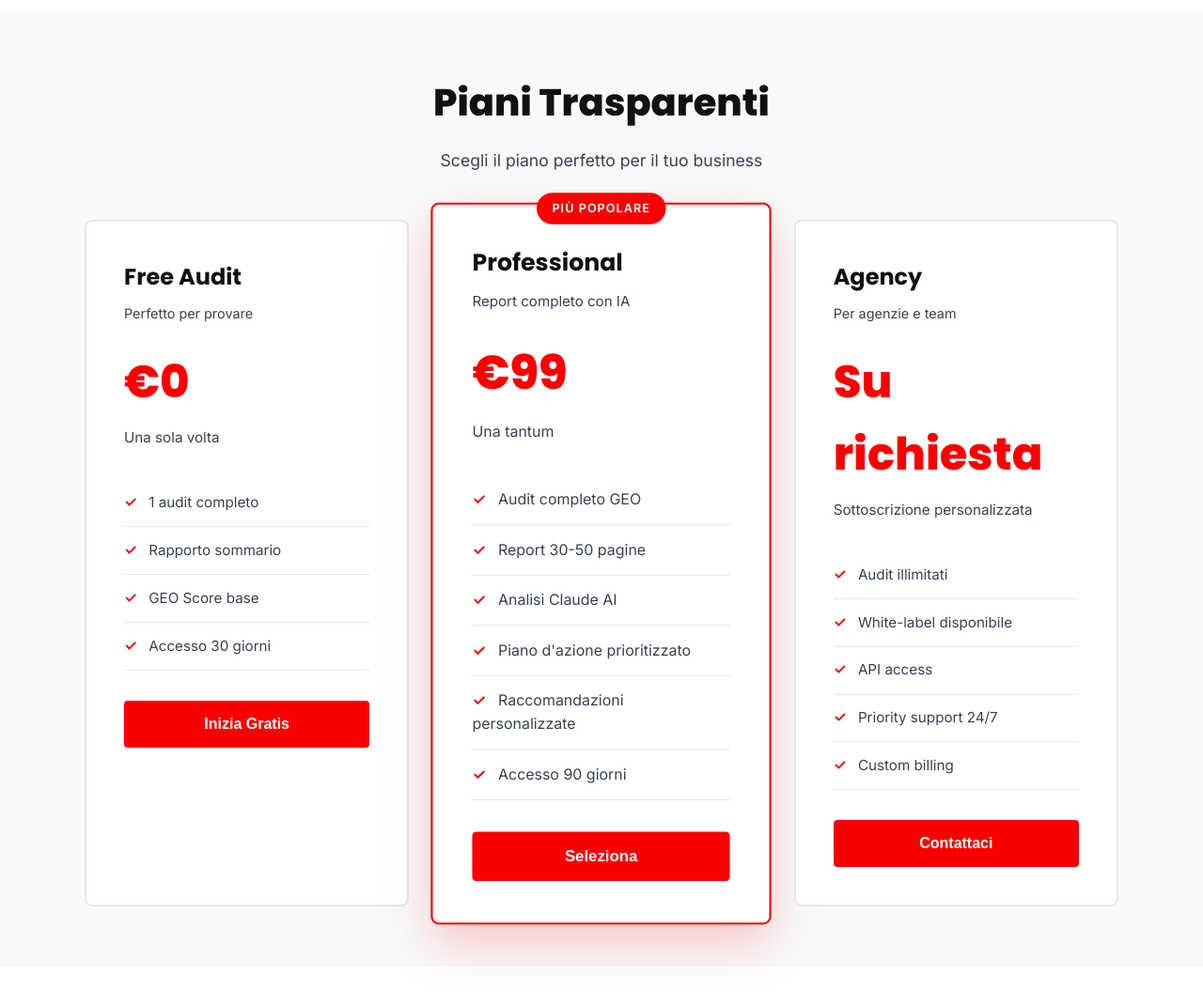
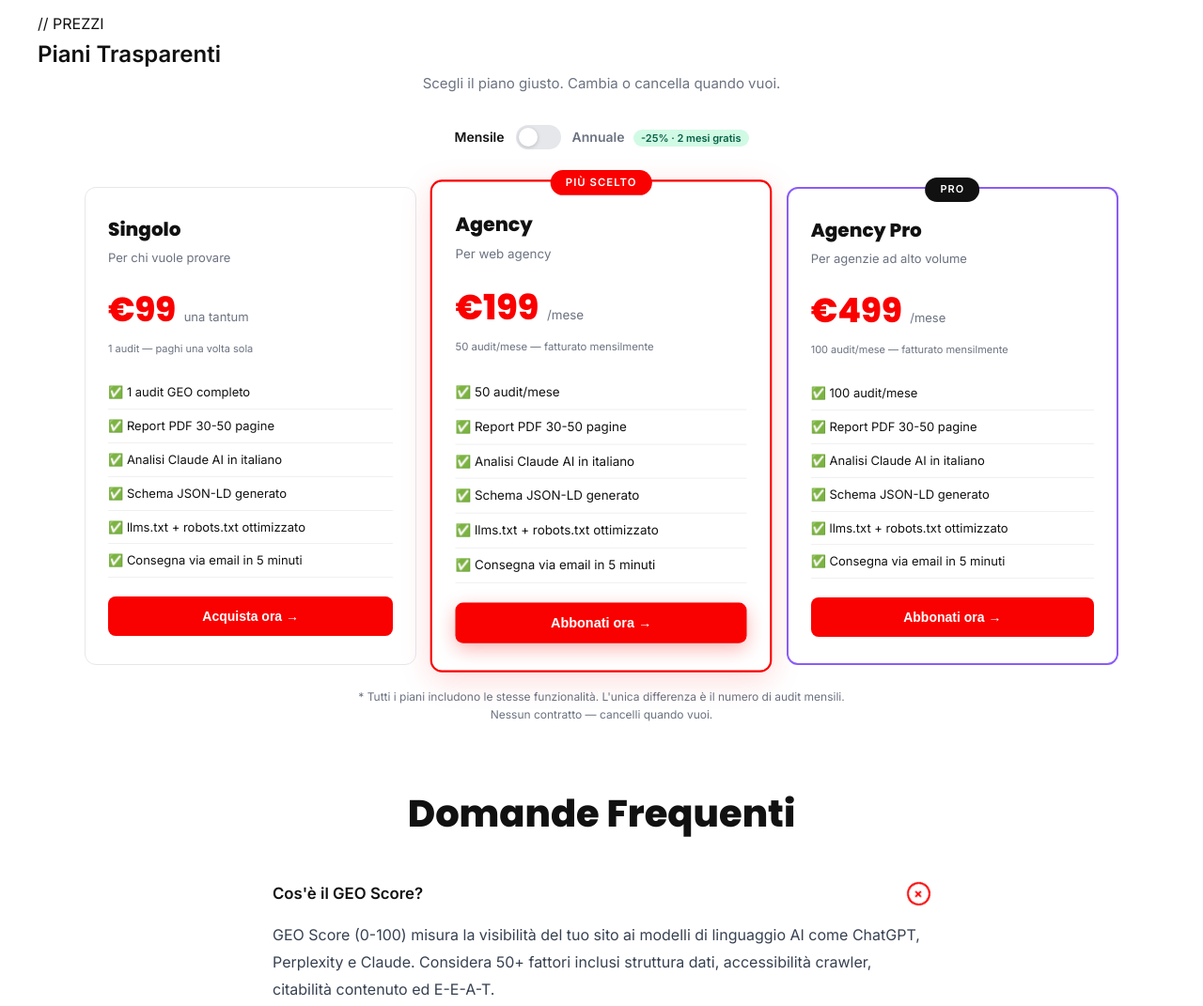
Before and after one commit to Bleiz82/geo-audit-italia, a plain HTML site: page frontend/index.html in a window 1280 px wide. Shown: the part 1920-2991 px from the top of the page at 94% size. Drawn offline with Linux system fonts and the light colour scheme.

Commit message:
feat: pricing finale €99 singolo + €499 pack 10 audit con sconto lancio 💰

```diff
--- a/frontend/index.html
+++ b/frontend/index.html
@@ -448,117 +448,75 @@
         }
 
         /* ========== PRICING SECTION ========== */
-        .pricing {
-            background: var(--light-gray);
-            padding: 4rem 2rem;
+        .pricing-grid { display: grid; grid-template-columns: repeat(3, 1fr); gap: 20px; max-width: 1100px; margin: 0 auto; }
+        .pricing-card { background: #fff; border: 1px solid #e5e7eb; border-radius: 12px; padding: 28px 24px; position: relative; }
+        .pricing-featured { border: 2px solid #F90100; transform: scale(1.03); box-shadow: 0 8px 32px rgba(249,1,0,0.15); }
+        .pricing-xl { border: 2px solid #8B5CF6; }
+        .pricing-enterprise { background: #111111; color: white; border: 2px solid #F90100; grid-column: span 1; }
+        .pricing-badge { position: absolute; top: -12px; left: 50%; transform: translateX(-50%); background: #F90100; color: white; padding: 4px 16px; border-radius: 20px; font-size: 11px; font-weight: 700; letter-spacing: 1px; white-space: nowrap; }
+        .pricing-badge-purple { background: #8B5CF6; }
+        .pricing-header h3 { font-family: 'Poppins', sans-serif; font-weight: 800; font-size: 20px; margin-bottom: 4px; }
+        .pricing-subtitle { font-size: 13px; color: #6b7280; margin-bottom: 16px; }
+        .price-amount { font-family: 'Poppins', sans-serif; font-weight: 900; font-size: 36px; color: #F90100; }
+        .price-period { font-size: 13px; color: #6b7280; margin-left: 4px; }
+        .pricing-features { list-style: none; padding: 0; margin: 20px 0; }
+        .pricing-features li { padding: 7px 0; border-bottom: 1px solid #f0f0f0; font-size: 13px; }
+        .pricing-enterprise .pricing-features li { border-bottom-color: rgba(255,255,255,0.1); }
+        .feat-yes::before { content: "✅ "; }
+        .feat-no::before { content: "❌ "; color: #d1d5db; }
+        .feat-no { color: #9ca3af; }
+        .btn-pricing { display: block; width: 100%; padding: 13px; border-radius: 8px; font-weight: 700; font-size: 14px; text-align: center; cursor: pointer; border: none; background: #F90100; color: white; margin-top: 16px; transition: all 0.2s; text-decoration: none; }
+        .btn-pricing:hover { background: #DC0000; transform: translateY(-2px); box-shadow: 0 6px 20px rgba(249,1,0,0.3); }
+        .btn-pricing-featured { box-shadow: 0 6px 20px rgba(249,1,0,0.3); }
+        .btn-pricing-dark { background: transparent; border: 2px solid #F90100; color: white; }
+        .btn-pricing-dark:hover { background: #F90100; }
+        .pricing-note { text-align: center; font-size: 12px; color: #6b7280; margin-top: 24px; }
+
+        /* BILLING TOGGLE */
+        .billing-toggle {
+          display: flex;
+          align-items: center;
+          justify-content: center;
+          gap: 12px;
+          margin-bottom: 40px;
         }
+        .toggle-label { font-size: 14px; font-weight: 600; }
+        .badge-save {
+          background: #D1FAE5;
+          color: #065F46;
+          padding: 2px 8px;
+          border-radius: 20px;
+          font-size: 11px;
+          font-weight: 700;
+          margin-left: 6px;
+        }
+        .toggle-switch {
+          width: 48px;
+          height: 26px;
+          background: #e5e7eb;
+          border-radius: 20px;
+          cursor: pointer;
+          position: relative;
+          transition: background 0.3s;
+        }
+        .toggle-switch.active { background: #F90100; }
+        .toggle-dot {
+          width: 20px;
+          height: 20px;
+          background: white;
+          border-radius: 50%;
+          position: absolute;
+          top: 3px;
+          left: 3px;
+          transition: left 0.3s;
+          box-shadow: 0 1px 4px rgba(0,0,0,0.2);
+        }
+        .toggle-switch.active .toggle-dot { left: 25px; }
+        .price-note { font-size: 11px; color: #6b7280; margin-top: 4px; }
+        .pricing-badge-dark { background: #111111; }
 
-        .pricing-grid {
-            display: grid;
-            grid-template-columns: repeat(auto-fit, minmax(320px, 1fr));
-            gap: 2rem;
-            max-width: 1100px;
-            margin: 0 auto;
-        }
-
-        .pricing-card {
-            background: white;
-            padding: 2.5rem;
-            border-radius: 8px;
-            border: 2px solid var(--medium-gray);
-            transition: all 0.3s ease;
-            position: relative;
-        }
-
-        .pricing-card.featured {
-            border: 2px solid var(--accent-red);
-            transform: scale(1.05);
-            box-shadow: 0 20px 50px rgba(249, 1, 0, 0.2);
-        }
-
-        .pricing-card:hover {
-            box-shadow: 0 15px 40px rgba(0, 0, 0, 0.1);
-            transform: translateY(-5px);
-        }
-
-        .badge {
-            position: absolute;
-            top: -12px;
-            left: 50%;
-            transform: translateX(-50%);
-            background: var(--accent-red);
-            color: white;
-            padding: 0.4rem 1rem;
-            border-radius: 20px;
-            font-size: 0.75rem;
-            font-weight: 700;
-            text-transform: uppercase;
-            letter-spacing: 1px;
-        }
-
-        .pricing-title {
-            font-size: 1.5rem;
-            font-weight: 700;
-            margin-bottom: 0.5rem;
-            font-family: 'Poppins', sans-serif;
-        }
-
-        .pricing-subtitle {
-            color: var(--text-light);
-            font-size: 0.9rem;
-            margin-bottom: 1.5rem;
-        }
-
-        .pricing-price {
-            font-size: 3rem;
-            font-weight: 800;
-            color: var(--accent-red);
-            margin-bottom: 0.5rem;
-            font-family: 'Poppins', sans-serif;
-        }
-
-        .pricing-period {
-            color: var(--text-light);
-            margin-bottom: 2rem;
-            font-size: 0.95rem;
-        }
-
-        .pricing-features {
-            list-style: none;
-            margin-bottom: 2rem;
-        }
-
-        .pricing-features li {
-            padding: 0.8rem 0;
-            border-bottom: 1px solid var(--medium-gray);
-            color: var(--text-light);
-            font-size: 0.95rem;
-        }
-
-        .pricing-features li:before {
-            content: '✓';
-            color: var(--accent-red);
-            font-weight: 700;
-            margin-right: 0.8rem;
-        }
-
-        .pricing-button {
-            width: 100%;
-            padding: 1rem;
-            background: var(--accent-red);
-            color: white;
-            border: none;
-            border-radius: 4px;
-            font-weight: 600;
-            cursor: pointer;
-            transition: all 0.3s ease;
-            font-size: 1rem;
-        }
-
-        .pricing-button:hover {
-            background: var(--accent-purple);
-            transform: translateY(-2px);
-        }
+        @media (max-width: 900px) { .pricing-grid { grid-template-columns: 1fr 1fr; } }
+        @media (max-width: 600px) { .pricing-grid { grid-template-columns: 1fr; } .pricing-featured { transform: scale(1); } }
 
         /* ========== FAQ SECTION ========== */
         .faq {
@@ -854,56 +812,99 @@
     <!-- PRICING SECTION -->
     <section class="pricing" id="pricing">
         <div class="section-container">
-            <h2 class="section-title">Piani Trasparenti</h2>
-            <p class="section-subtitle">Scegli il piano perfetto per il tuo business</p>
+<span class="section-label">// PREZZI</span>
+<h2>Piani Trasparenti</h2>
+<p style="text-align:center;color:#6b7280;margin-bottom:32px;font-size:15px">
+  Scegli il piano giusto. Cambia o cancella quando vuoi.
+</p>
 
-            <div class="pricing-grid">
-                <div class="pricing-card">
-                    <div class="pricing-title">Free Audit</div>
-                    <div class="pricing-subtitle">Perfetto per provare</div>
-                    <div class="pricing-price">€0</div>
-                    <div class="pricing-period">Una sola volta</div>
-                    <ul class="pricing-features">
-                        <li>1 audit completo</li>
-                        <li>Rapporto sommario</li>
-                        <li>GEO Score base</li>
-                        <li>Accesso 30 giorni</li>
-                    </ul>
-                    <button class="pricing-button">Inizia Gratis</button>
+<!-- TOGGLE MENSILE/ANNUALE -->
+<div class="billing-toggle">
+  <span class="toggle-label" id="label-mensile" style="font-weight:700;color:#111">Mensile</span>
+  <div class="toggle-switch" id="billingToggle" onclick="toggleBilling()">
+    <div class="toggle-dot" id="toggleDot"></div>
+  </div>
+  <span class="toggle-label" id="label-annuale" style="color:#6b7280">
+    Annuale <span class="badge-save">-25% · 2 mesi gratis</span>
+  </span>
 </div>
 
-                <div class="pricing-card featured">
-                    <div class="badge">Più popolare</div>
-                    <div class="pricing-title">Professional</div>
-                    <div class="pricing-subtitle">Report completo con IA</div>
-                    <div class="pricing-price">€99</div>
-                    <div class="pricing-period">Una tantum</div>
+<!-- PRICING GRID -->
+<div class="pricing-grid">
+
+  <!-- SINGOLO -->
+  <div class="pricing-card">
+    <div class="pricing-header">
+      <h3>Singolo</h3>
+      <p class="pricing-subtitle">Per chi vuole provare</p>
+      <div class="pricing-price">
+        <span class="price-amount">€99</span>
+        <span class="price-period"> una tantum</span>
+      </div>
+      <p class="price-note">1 audit — paghi una volta sola</p>
+    </div>
     <ul class="pricing-features">
-                        <li>Audit completo GEO</li>
-                        <li>Report 30-50 pagine</li>
-                        <li>Analisi Claude AI</li>
-                        <li>Piano d'azione prioritizzato</li>
-                        <li>Raccomandazioni personalizzate</li>
-                        <li>Accesso 90 giorni</li>
+      <li class="feat-yes">1 audit GEO completo</li>
+      <li class="feat-yes">Report PDF 30-50 pagine</li>
+      <li class="feat-yes">Analisi Claude AI in italiano</li>
+      <li class="feat-yes">Schema JSON-LD generato</li>
+      <li class="feat-yes">llms.txt + robots.txt ottimizzato</li>
+      <li class="feat-yes">Consegna via email in 5 minuti</li>
     </ul>
-                    <button class="pricing-button">Seleziona</button>
+    <button class="btn-pricing" onclick="startCheckout('singolo')">Acquista ora →</button>
   </div>
 
-                <div class="pricing-card">
-                    <div class="pricing-title">Agency</div>
-                    <div class="pricing-subtitle">Per agenzie e team</div>
-                    <div class="pricing-price">Su richiesta</div>
-                    <div class="pricing-period">Sottoscrizione personalizzata</div>
+  <!-- AGENCY (FEATURED) -->
+  <div class="pricing-card pricing-featured">
+    <div class="pricing-badge">PIÙ SCELTO</div>
+    <div class="pricing-header">
+      <h3>Agency</h3>
+      <p class="pricing-subtitle">Per web agency</p>
+      <div class="pricing-price">
+        <span class="price-amount" id="price-agency">€199</span>
+        <span class="price-period" id="period-agency">/mese</span>
+      </div>
+      <p class="price-note" id="note-agency">50 audit/mese — fatturato mensilmente</p>
+    </div>
     <ul class="pricing-features">
-                        <li>Audit illimitati</li>
-                        <li>White-label disponibile</li>
-                        <li>API access</li>
-                        <li>Priority support 24/7</li>
-                        <li>Custom billing</li>
+      <li class="feat-yes">50 audit/mese</li>
+      <li class="feat-yes">Report PDF 30-50 pagine</li>
+      <li class="feat-yes">Analisi Claude AI in italiano</li>
+      <li class="feat-yes">Schema JSON-LD generato</li>
+      <li class="feat-yes">llms.txt + robots.txt ottimizzato</li>
+      <li class="feat-yes">Consegna via email in 5 minuti</li>
     </ul>
-                    <button class="pricing-button">Contattaci</button>
+    <button class="btn-pricing btn-pricing-featured" onclick="startCheckout('agency')">Abbonati ora →</button>
   </div>
+
+  <!-- AGENCY PRO -->
+  <div class="pricing-card pricing-xl">
+    <div class="pricing-badge pricing-badge-dark">PRO</div>
+    <div class="pricing-header">
+      <h3>Agency Pro</h3>
+      <p class="pricing-subtitle">Per agenzie ad alto volume</p>
+      <div class="pricing-price">
+        <span class="price-amount" id="price-pro">€499</span>
+        <span class="price-period" id="period-pro">/mese</span>
       </div>
+      <p class="price-note" id="note-pro">100 audit/mese — fatturato mensilmente</p>
+    </div>
+    <ul class="pricing-features">
+      <li class="feat-yes">100 audit/mese</li>
+      <li class="feat-yes">Report PDF 30-50 pagine</li>
+      <li class="feat-yes">Analisi Claude AI in italiano</li>
+      <li class="feat-yes">Schema JSON-LD generato</li>
+      <li class="feat-yes">llms.txt + robots.txt ottimizzato</li>
+      <li class="feat-yes">Consegna via email in 5 minuti</li>
+    </ul>
+    <button class="btn-pricing" onclick="startCheckout('agency_pro')">Abbonati ora →</button>
+  </div>
+
+</div>
+<p class="pricing-note">
+  * Tutti i piani includono le stesse funzionalità. L'unica differenza è il numero di audit mensili.<br>
+  Nessun contratto — cancelli quando vuoi.
+</p>
         </div>
     </section>
 
@@ -1098,6 +1099,45 @@
                 }
             }, 30);
         }
+
+        let isAnnuale = false;
+
+        function toggleBilling() {
+          isAnnuale = !isAnnuale;
+          const toggle = document.getElementById('billingToggle');
+          const labelMensile = document.getElementById('label-mensile');
+          const labelAnnuale = document.getElementById('label-annuale');
+
+          toggle.classList.toggle('active', isAnnuale);
+
+          if (isAnnuale) {
+            labelMensile.style.fontWeight = '400';
+            labelMensile.style.color = '#6b7280';
+            labelAnnuale.style.fontWeight = '700';
+            labelAnnuale.style.color = '#111';
+
+            document.getElementById('price-agency').textContent = '€149';
+            document.getElementById('period-agency').textContent = '/mese';
+            document.getElementById('note-agency').textContent = 'Fatturato annualmente · risparmi €600';
+
+            document.getElementById('price-pro').textContent = '€399';
+            document.getElementById('period-pro').textContent = '/mese';
+            document.getElementById('note-pro').textContent = 'Fatturato annualmente · risparmi €1.200';
+          } else {
+            labelMensile.style.fontWeight = '700';
+            labelMensile.style.color = '#111';
+            labelAnnuale.style.fontWeight = '400';
+            labelAnnuale.style.color = '#6b7280';
+
+            document.getElementById('price-agency').textContent = '€199';
+            document.getElementById('period-agency').textContent = '/mese';
+            document.getElementById('note-agency').textContent = 'Fatturato mensilmente';
+
+            document.getElementById('price-pro').textContent = '€499';
+            document.getElementById('period-pro').textContent = '/mese';
+            document.getElementById('note-pro').textContent = 'Fatturato mensilmente';
+          }
+        }
     </script>
 </body>
 </html>
```
Lines whose indentation alone changed are shown as unchanged.
